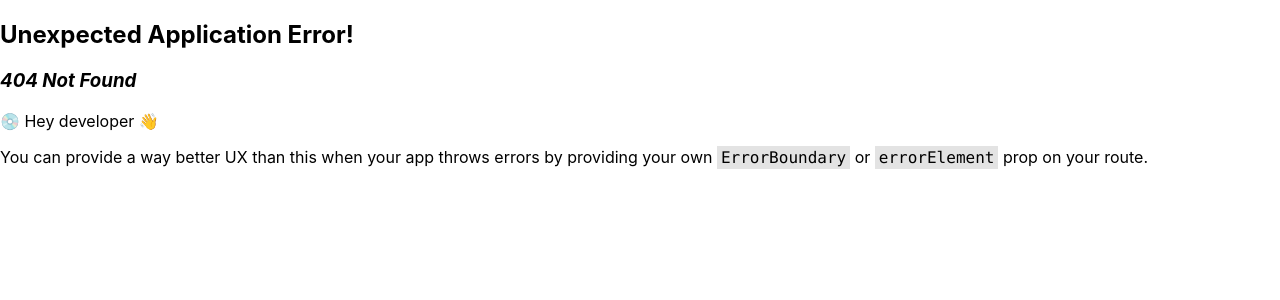
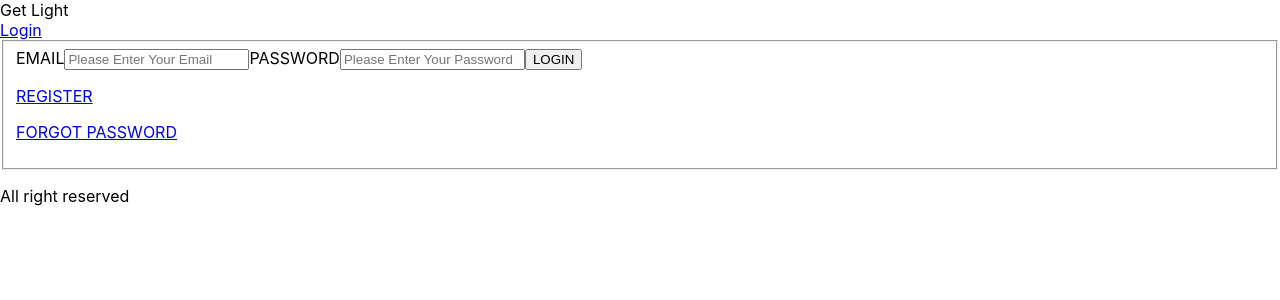
Before and after one commit to Emeka-Onwuepe/elearning_react, a React (Create React App) app: page /login in a window 1280 px wide. Before the commit this address had no page. Shown: the top 300 px of the page. Built offline with nearby package versions, Linux system fonts and the light colour scheme.

Commit message:
setting up login feature

```diff
--- a/src/app/store.js
+++ b/src/app/store.js
@@ -1,8 +1,12 @@
 import { configureStore } from '@reduxjs/toolkit';
 import counterReducer from '../features/counter/counterSlice';
+import { elearningApi } from '../features/api/apiSlice';
 
 export const store = configureStore({
   reducer: {
     counter: counterReducer,
+    [elearningApi.reducer] : elearningApi.reducer
   },
+  middleware : (getDefaultMiddleware) =>
+  getDefaultMiddleware().concat(elearningApi.middleware),
 });
--- /dev/null
+++ b/src/features/api/apiSlice.js
@@ -0,0 +1,17 @@
+import { createApi, fetchBaseQuery } from '@reduxjs/toolkit/query/react'
+
+// Define a service using a base URL and expected endpoints
+const baseUrl = 'http://127.0.0.1:8000/'
+
+export const elearningApi = createApi({
+  reducerPath: 'elearningApi',
+  baseQuery: fetchBaseQuery({ baseUrl}),
+  endpoints: (builder) => ({
+    login: builder.mutation({
+      query: () => "login",
+    }),
+  }),
+})
+
+
+export const {useLoginMutation} = elearningApi
--- /dev/null
+++ b/src/pages/components/validate_form.js
@@ -0,0 +1,18 @@
+import React from 'react'
+
+const ValidateForm = async({request}) => {
+    const _data = await request.formData()
+    const data = {
+        email : _data.get("email"),
+        password : _data.get("password")
+    }
+
+console.log(data)
+  return (
+    <div>
+
+    </div>
+  )
+}
+
+export default ValidateForm
--- a/src/pages/index.js
+++ b/src/pages/index.js
@@ -1,4 +1,4 @@
-import { NavLink } from "react-router-dom"
+import { NavLink, Outlet} from "react-router-dom"
 
 function Index() {
   return (
@@ -11,6 +11,7 @@
     </header>
 
     <main>
+    <Outlet/>
     </main>
 
     <footer>
--- a/src/pages/login.js
+++ b/src/pages/login.js
@@ -1,9 +1,19 @@
+import { Form, NavLink } from "react-router-dom"
+
 const Login = () => {
+  let location = window.location.origin
   return (
-    <div>
-
-
-    </div>
+    <fieldset>
+    <Form action="" method="post" >
+        <label htmlFor="email">EMAIL</label>
+        <input type="email" name="email" id="email"  placeholder="Please Enter Your Email" />
+        <label htmlFor="password">PASSWORD</label>
+        <input type="password" name="password"  id="password"  placeholder="Please Enter Your Password" />
+        <button className='submitButton' type="submit">LOGIN</button>
+    </Form>
+    <p className="log"><NavLink to="/register">REGISTER</NavLink> </p>
+    <p className='restPassword'><a target="blank" href={`${location}/password_reset`}>FORGOT PASSWORD</a></p>
+</fieldset>
   )
 }
 
--- a/src/routes.js
+++ b/src/routes.js
@@ -3,15 +3,15 @@
   createRoutesFromElements } from "react-router-dom";
 import Index from "./pages";
 import Home from "./pages/home";
+import Login from "./pages/login";
+import ValidateForm from "./pages/components/validate_form";
 
 
 export const AppRoutes =createBrowserRouter (
   createRoutesFromElements(
       <Route path="/" element={<Index />} >
-        <Route index element={<Home />}>
-
-
-        </Route>
+        <Route index element={<Home />} />
+        <Route path="login" element={<Login/>} action={ValidateForm}/>
       </Route>
   )
   );
```
